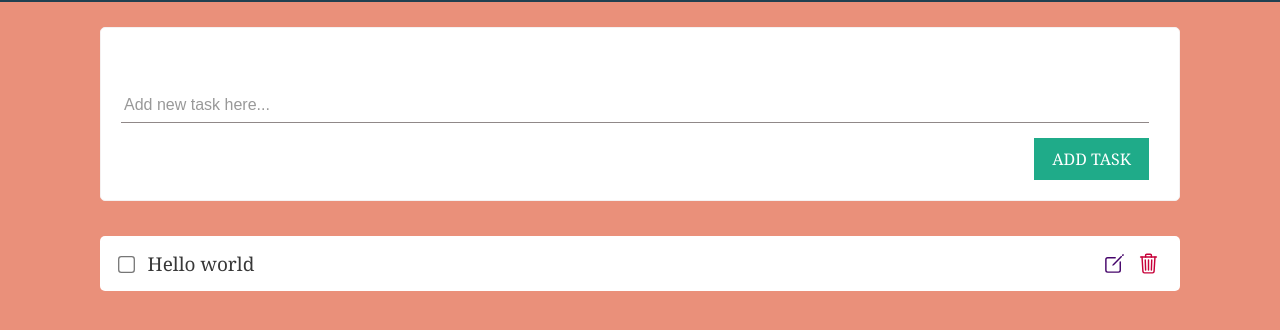
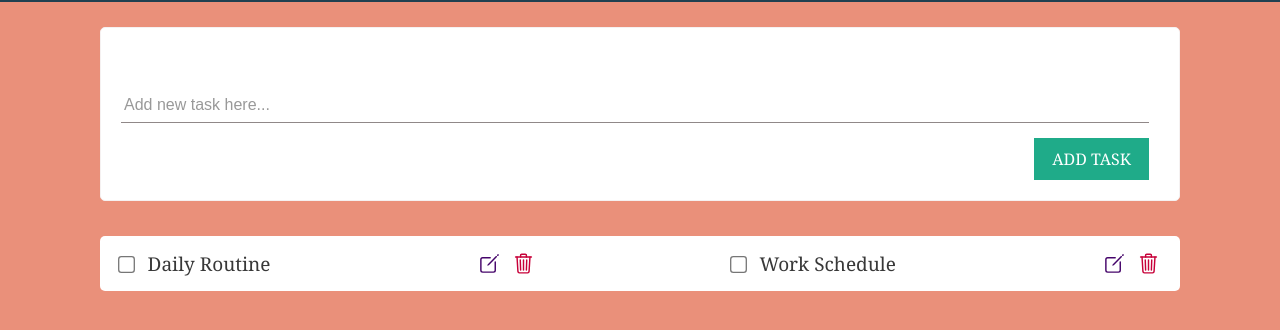
Before and after one commit to JahidulSany/TaskList-CRUD-project, a plain HTML site: page index.html in a window 1280 px wide. Shown: the part 86-416 px from the top of the page. Drawn offline with nearby package versions, Linux system fonts and the light colour scheme.

Commit message:
Update index.html

```diff
--- a/index.html
+++ b/index.html
@@ -36,7 +36,16 @@
           <div class="task" data-createdat="12/12/2022, 6:59:55 PM">
             <div class="task__details">
               <input type="checkbox" class="task-check" />
-              <label class="task-title">Hello world</label>
+              <label class="task-title">Daily Routine</label>
+            </div>
+
+            <div class="task__op">
+              <ion-icon class="task__op_edit" name="create-outline"></ion-icon>
+              <ion-icon class="task__op_delete" name="trash-outline"></ion-icon>
+            </div>
+            <div class="task__details">
+              <input type="checkbox" class="task-check" />
+              <label class="task-title">Work Schedule</label>
             </div>
 
             <div class="task__op">
```
